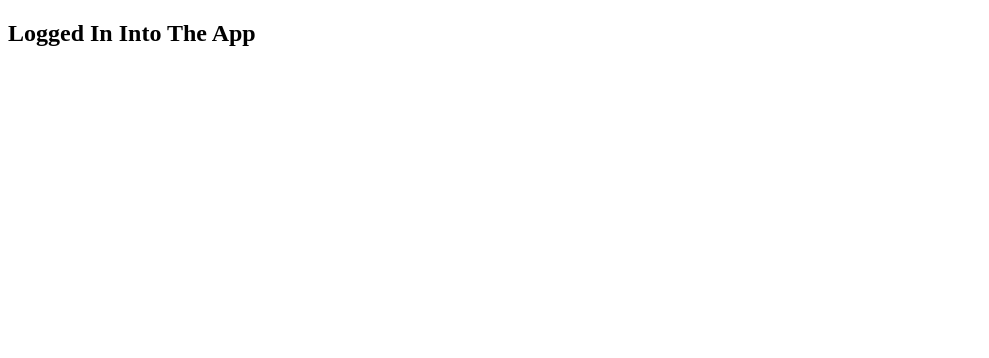
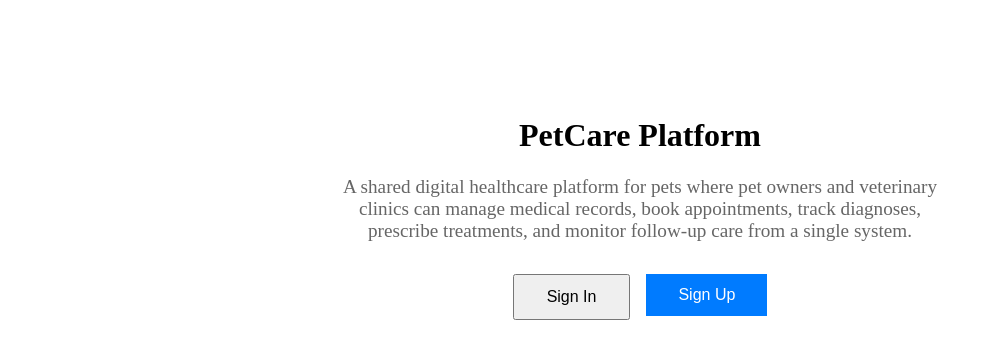
Before and after one commit to DevOlabode/animalHack, a React (Vite) app in the folder frontend/: page / in a window 1280 px wide. Shown: the top 358 px of the page, without its empty margins (0-989 px from the left). Built offline with nearby package versions, Linux system fonts and the light colour scheme.

Commit message:
fix: correct routing logic to ensure LoggedInHome is displayed for authenticated users and NotLoggedInHome for unauthenticated users

```diff
--- a/frontend/src/App.jsx
+++ b/frontend/src/App.jsx
@@ -11,7 +11,7 @@ function App() {
   return (
     <BrowserRouter>
       <Routes>
-        <Route path="/" element= { isLoggedIn() ? < NotLoggedInHome/> : <LoggedInHome />} />
+        <Route path="/" element= { isLoggedIn() ? < LoggedInHome/> : <NotLoggedInHome />} />
         <Route path="/signin" element={<SignInView />} />
         <Route path="/signup" element={<SignUpView />} />
       </Routes>
```
